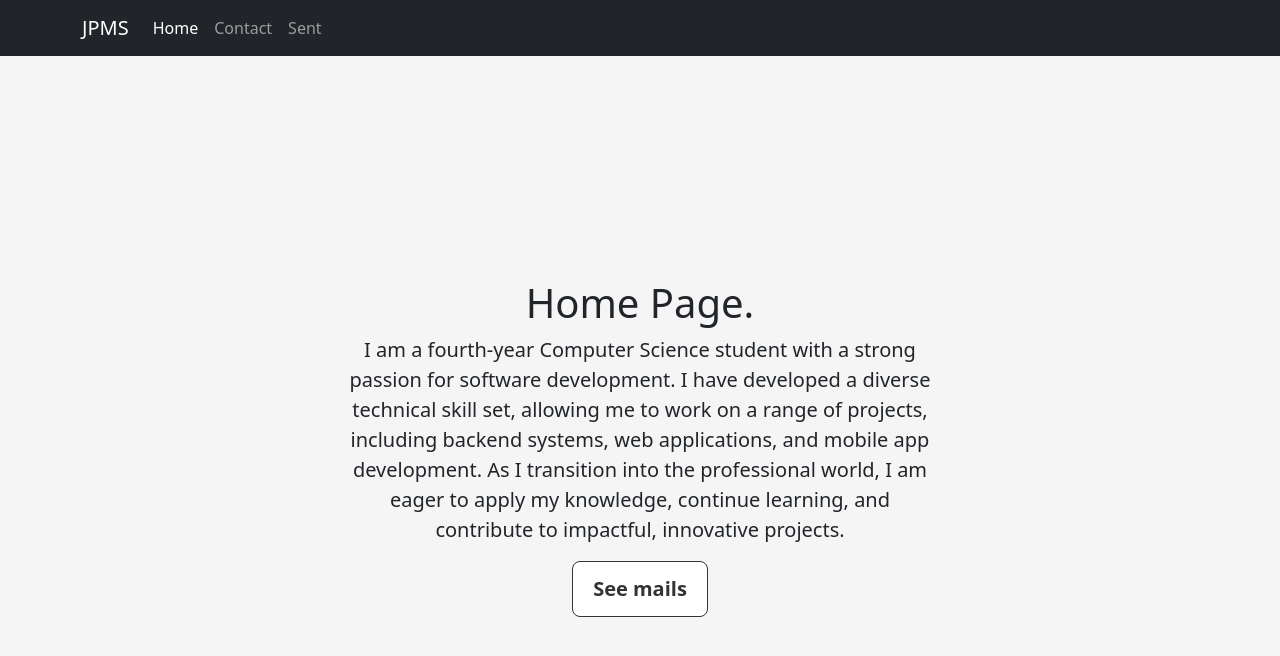
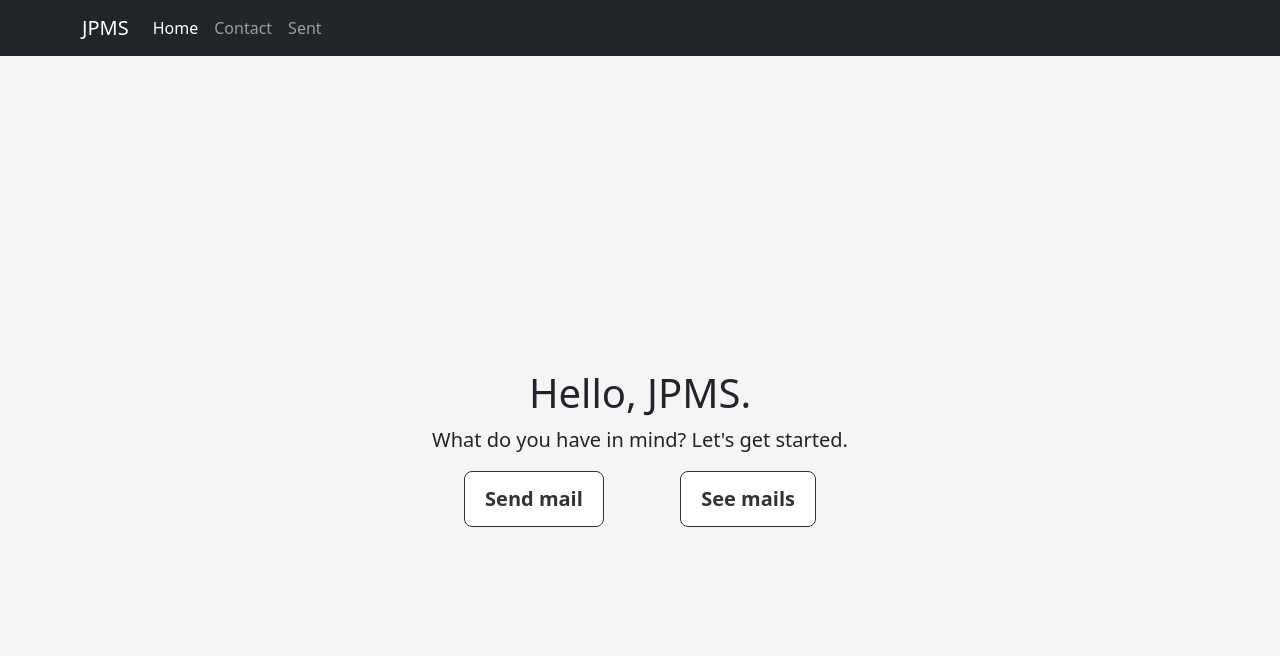
Before and after one commit to SalangsangJohnPatrick/simple-angular-web, an Angular app: page /home in a window 1280 px wide. Shown: the top 656 px of the page. Built offline with nearby package versions, Linux system fonts and the light colour scheme.

Commit message:
Polishing

```diff
--- a/src/app/home-page/home-page.component.css
+++ b/src/app/home-page/home-page.component.css
@@ -30,6 +30,13 @@
     height: 100%;
 }
 
+.lead-btns {
+    padding: 0 2rem;
+    display: flex;
+    justify-content: space-between;
+    align-items: center;
+}
+
 
 /*
  * Cover
--- a/src/app/home-page/home-page.component.html
+++ b/src/app/home-page/home-page.component.html
@@ -1,13 +1,10 @@
 <div class="text-center">
     <div class="cover-container d-flex h-100 p-3 mx-auto flex-column">
         <main role="main" class="inner cover">
-            <h1 class="cover-heading">Home Page.</h1>
-            <p class="lead">I am a fourth-year Computer Science student with a strong passion for software development.
-                I have developed a diverse technical skill set, allowing me to work on a range of projects, including
-                backend systems, web applications, and mobile app development. As I transition into the professional
-                world, I am eager to apply my knowledge, continue learning, and contribute to impactful, innovative
-                projects.</p>
-            <p class="lead">
+            <h1 class="cover-heading">Hello, JPMS.</h1>
+            <p class="lead">What do you have in mind? Let's get started.</p>
+            <p class="lead-btns">
+                <a routerLink="/contact" class="btn btn-lg btn-secondary">Send mail</a>
                 <a routerLink="/sent" class="btn btn-lg btn-secondary">See mails</a>
             </p>
         </main>
--- a/src/app/sent-page/sent-page.component.html
+++ b/src/app/sent-page/sent-page.component.html
@@ -4,13 +4,11 @@
       <h4 class="mb-0">View sent mails here</h4>
     </div>
     <div class="card-body p-4">
-      <!-- Loading state -->
+
       <p class="text-center" *ngIf="isLoading">Loading mails...</p>
 
-      <!-- Error state -->
       <p class="text-center text-danger" *ngIf="error">{{ error }}</p>
 
-      <!-- Content -->
       <ng-container *ngIf="!isLoading && !error">
         <ng-container *ngIf="mails.length > 0; else noMails">
           <ngb-accordion>
--- a/src/app/sent-page/sent-page.component.ts
+++ b/src/app/sent-page/sent-page.component.ts
@@ -14,7 +14,6 @@ export class SentPageComponent implements OnInit, OnDestroy {
   mails: any[] = [];           // Store mails locally if needed
   mailSubscription!: Subscription; // To unsubscribe later if needed
 
-  // Truncate helper function
   private truncateText(text: string, maxLength: number): string {
     if (text.length > maxLength) {
       return text.substring(0, maxLength) + '...';
@@ -22,7 +21,6 @@ export class SentPageComponent implements OnInit, OnDestroy {
     return text;
   }
 
-  // Use pipe operator to transform data with RxJS
   mails$ = this.contactService.mails$.pipe(
     map(mails =>
       mails.map(mail => ({
@@ -49,7 +47,6 @@ export class SentPageComponent implements OnInit, OnDestroy {
   }
 
   ngOnDestroy(): void {
-    // Unsubscribe to prevent memory leaks
     if (this.mailSubscription) {
       this.mailSubscription.unsubscribe();
     }
```
Also changed, not shown: src/app/contact-page/contact-page.component.html (+3 -8 lines), src/app/contact-page/contact-page.component.ts (+0 -8 lines).
